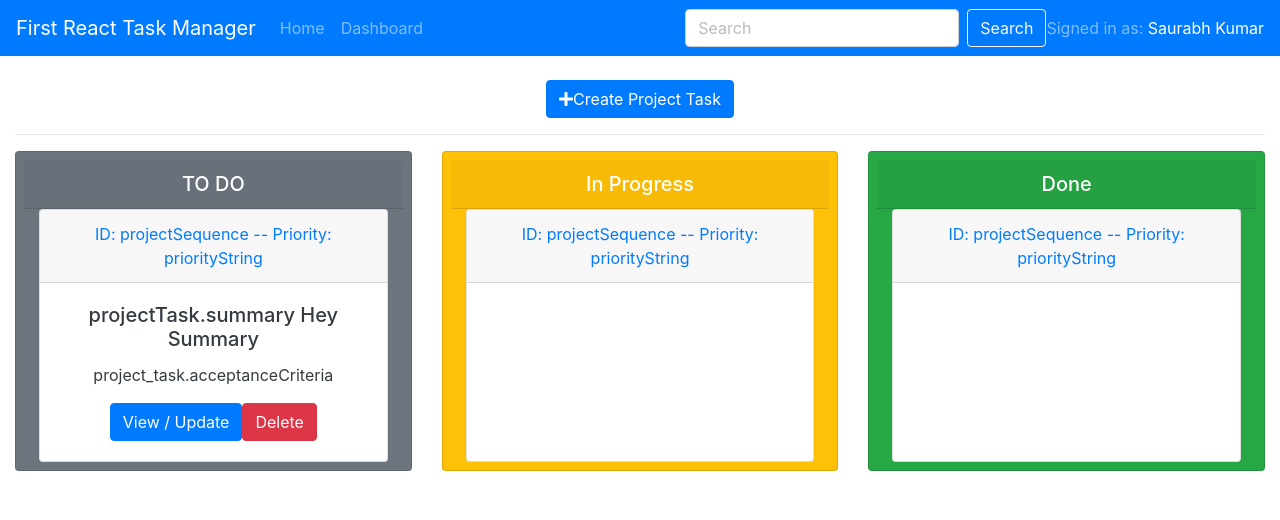
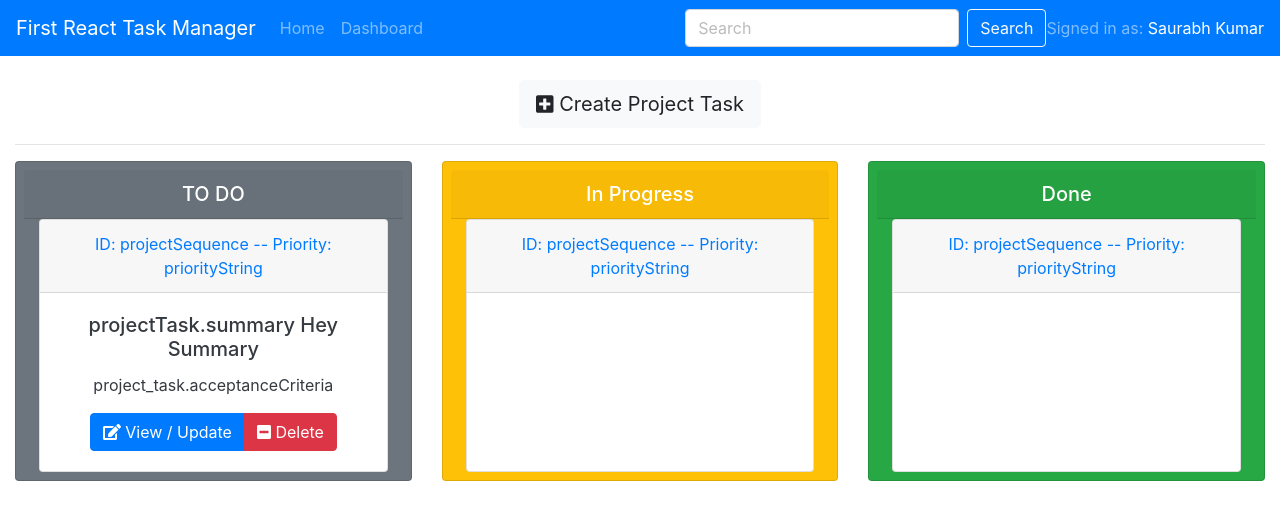
Before and after one commit to saurabhpro/first-react-task-manager-app, a React (Create React App) app: page /projectBoard/1 in a window 1280 px wide. Shown: the top 520 px of the page. Built offline with nearby package versions, Linux system fonts and the light colour scheme.

Commit message:
fontwesome icon updated and UI formatting

```diff
--- a/src/App.js
+++ b/src/App.js
@@ -9,10 +9,10 @@ import {
   faCheckSquare,
   faCoffee,
   faEdit,
-  faMinus,
   faBackward,
   faTasks,
-  faPlus,
+  faPlusSquare,
+  faMinusSquare,
 } from "@fortawesome/free-solid-svg-icons";
 
 import { BrowserRouter as Router, Route, Switch } from "react-router-dom";
@@ -25,7 +25,15 @@ import NotFoundPage from "./components/not-found/NotFoundPage";
 import ProjectBoard from "./components/project-board/ProjectBoard";
 import AddProjectTask from "./components/project-board/project-task/AddProjectTask";
 
-library.add(faCheckSquare, faCoffee, faEdit, faMinus, faPlus, faBackward, faTasks);
+library.add(
+  faCheckSquare,
+  faCoffee,
+  faEdit,
+  faMinusSquare,
+  faPlusSquare,
+  faBackward,
+  faTasks
+);
 
 function App() {
   return (
@@ -45,7 +53,11 @@ function App() {
             <Route exact path="/addProject" component={AddProject} />
             <Route exact path="/updateProject/:id" component={UpdateProject} />
             <Route exact path="/projectBoard/:id" component={ProjectBoard} />
-            <Route exact path="/addProjectTask/:id" component={AddProjectTask} />
+            <Route
+              exact
+              path="/addProjectTask/:id"
+              component={AddProjectTask}
+            />
             <Route path="*" component={NotFoundPage} />
           </Switch>
         </div>
--- a/src/components/Dashboard.js
+++ b/src/components/Dashboard.js
@@ -23,8 +23,7 @@ class Dashboard extends Component {
     const { projects } = this.props.project; // destructuring requires exact matchinh property
 
     return (
-      <div className="projects">
-        <Container fluid>
+      <Container fluid className="p-2 flex-fill justify-content-center">
         <Row className="justify-content-md-center">
           <h1 className="display-4">Projects</h1>
         </Row>
@@ -32,7 +31,7 @@ class Dashboard extends Component {
         <Row className="justify-content-md-center">
           <CreateProjectButton />
         </Row>
-          <br />
+        <hr />
         <Row>
           {
             //this prop name is same as the child extracted name
@@ -42,7 +41,6 @@ class Dashboard extends Component {
           }
         </Row>
       </Container>
-      </div>
     );
   }
 }
--- a/src/components/project-board/ProjectBoard.js
+++ b/src/components/project-board/ProjectBoard.js
@@ -4,6 +4,7 @@ import Container from "react-bootstrap/Container";
 import Card from "react-bootstrap/Card";
 import CardDeck from "react-bootstrap/CardDeck";
 import Button from "react-bootstrap/Button";
+import ButtonGroup from "react-bootstrap/ButtonGroup";
 
 import { FontAwesomeIcon } from "@fortawesome/react-fontawesome";
 
@@ -15,11 +16,10 @@ class ProjectBoard extends Component {
 
     return (
       <Container fluid className="justify-content-md-center">
-      <br/>
+        <br />
         <Link to={`/addProjectTask/${id}`} className="mb-3">
-          <Button>
-            <FontAwesomeIcon icon="plus" />
-            Create Project Task
+          <Button variant="light" size="lg">
+            <FontAwesomeIcon icon="plus-square" /> Create Project Task
           </Button>
         </Link>
 
@@ -39,8 +39,15 @@ class ProjectBoard extends Component {
                   project_task.acceptanceCriteria
                 </Card.Text>
 
-                <Button variant="primary">View / Update</Button>
-                <Button variant="danger">Delete</Button>
+                <ButtonGroup>
+                  {" "}
+                  <Button variant="primary">
+                    <FontAwesomeIcon icon="edit" /> View / Update
+                  </Button>
+                  <Button variant="danger">
+                    <FontAwesomeIcon icon="minus-square" /> Delete
+                  </Button>
+                </ButtonGroup>
               </Card.Body>
             </Card>
           </Card>
--- a/src/components/project-board/project-task/AddProjectTask.js
+++ b/src/components/project-board/project-task/AddProjectTask.js
@@ -4,6 +4,8 @@ import Container from "react-bootstrap/Container";
 import Button from "react-bootstrap/Button";
 import Form from "react-bootstrap/Form";
 import { Link } from "react-router-dom";
+
+import { FontAwesomeIcon } from "@fortawesome/react-fontawesome";
 
 class AddProjectTask extends Component {
   constructor(props) {
@@ -19,13 +21,13 @@ class AddProjectTask extends Component {
     return (
       <Container fluid className="p-2 flex-fill justify-content-center">
         <div className="col-md-8 m-auto">
-          <Link to={`/projectBoard/${id}` } className="mb-3">
-            <Button variant="dark" className="float-left">
-              Back to Project Board
+          <Link to={`/projectBoard/${id}`} className="mb-3">
+            <Button variant="dark" className="float-left" size="sm">
+              <FontAwesomeIcon icon="backward" /> Back to Project Board
             </Button>
           </Link>
-          <br/>
-          <hr/>
+          <br />
+          <hr />
           <h4 className="display-4 text-center">Add Project Task</h4>
           <p className="lead text-center">Project Name + Project Code</p>
           <Form onSubmit={this.onSubmit} className="d-flex-fill p-1 text-left">
--- a/src/components/project/CreateProjectButton.js
+++ b/src/components/project/CreateProjectButton.js
@@ -2,13 +2,15 @@ import React from "react";
 
 import Button from "react-bootstrap/Button";
 import { Link } from "react-router-dom";
+
+import { FontAwesomeIcon } from "@fortawesome/react-fontawesome";
 
 const CreateProjectButton = () => {
   return (
     <React.Fragment>
       <Link to="/addProject">
         <Button className="btn btn-lg btn-info">
-          Create a Project
+          <FontAwesomeIcon icon="plus-square" /> Create a Project
         </Button>
       </Link>
     </React.Fragment>
--- a/src/components/project/ProjectItem.js
+++ b/src/components/project/ProjectItem.js
@@ -1,6 +1,7 @@
 import React, { Component } from "react";
 import Container from "react-bootstrap/Container";
 import Row from "react-bootstrap/Row";
+import Card from "react-bootstrap/Card";
 import Button from "react-bootstrap/Button";
 import ButtonGroup from "react-bootstrap/ButtonGroup";
 
@@ -34,8 +35,12 @@ class ProjectItem extends Component {
             <p>{project.description}</p>
           </div>
 
+          <Card>
             <ButtonGroup vertical>
-            <Link to={`/projectBoard/${project.projectIdentifier}`}>
+              <Link
+                to={`/projectBoard/${project.projectIdentifier}`}
+                className="btn-block"
+              >
                 <Button variant="outline-primary" block>
                   <div className="float-left">
                     <FontAwesomeIcon icon="tasks" /> Project Board
@@ -52,13 +57,17 @@ class ProjectItem extends Component {
               <Button
                 variant="outline-danger"
                 block
-              onClick={this.onDeleteClick.bind(this, project.projectIdentifier)}
+                onClick={this.onDeleteClick.bind(
+                  this,
+                  project.projectIdentifier
+                )}
               >
                 <div className="float-left">
-                <FontAwesomeIcon icon="minus" /> Delete Project
+                  <FontAwesomeIcon icon="minus-square" /> Delete Project
                 </div>
               </Button>
             </ButtonGroup>
+          </Card>
         </Row>
       </Container>
     );
```
Lines whose indentation alone changed are shown as unchanged.
